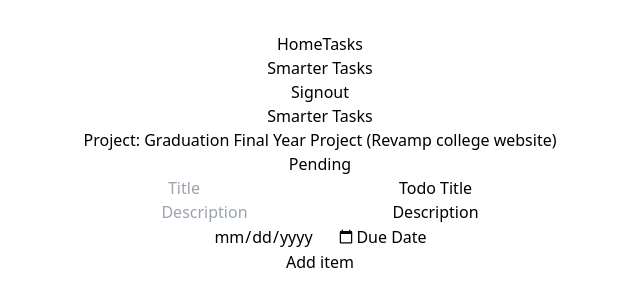
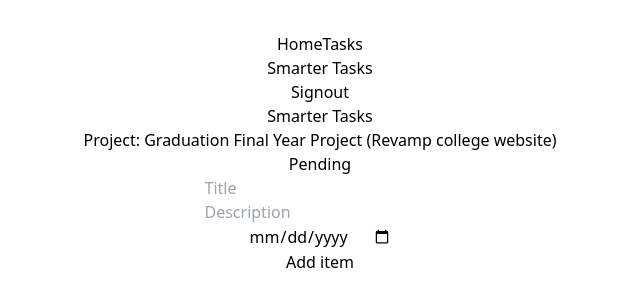
Before and after one commit to chandramoulisangabathula01/wd301, a React (Vite) app in the folder smarter-tasks/: page /tasks in a window 1280 px wide. Shown: the top 306 px of the page, without its empty margins (320-960 px from the left). Built offline with nearby package versions, Linux system fonts and the light colour scheme; sample sign-in values are in the browser's storage.

Commit message:
l-5 localstorage changed

```diff
--- a/smarter-tasks/src/TaskApp.tsx
+++ b/smarter-tasks/src/TaskApp.tsx
@@ -1,30 +1,47 @@
-
 import { TaskItem } from "./types";
 import TaskForm from "./TaskForm";
 import TaskList from "./TaskList";
 import './App.css'
 import { useLocalStorage } from "./hooks/useLocalStorage";
+import React from "react";
 
 interface TaskAppState {
     tasks: TaskItem[];
 }
 
-
 const TaskApp = () => {
 
-    const addTask = (task: TaskItem) => {
-        setTaskAppState({ tasks: [...taskAppState.tasks, task] });
-    };
+
 
     const [taskAppState, setTaskAppState] = useLocalStorage<TaskAppState>("tasks", {
         tasks: [],
     });
 
+    React.useEffect(() => {
+        const id = setTimeout(() => {
+          console.log(`Saved ${taskAppState.tasks.length} items to backend...`);
+        }, 5000);
+        return () => {
+          console.log("cancel any existing n/w call");
+          clearTimeout(id);
+        };
+    }, [taskAppState.tasks]);
+
+    // added the task
+    const addTask = (task: TaskItem) => {
+        console.log("Adding task:", task);
+        setTaskAppState({ tasks: [...taskAppState.tasks, task] });
+    };
+
+    // delete the task
     const deleteTask = (index: number)=>{
         const updatedTasks = [...taskAppState.tasks];
         updatedTasks.splice(index,1);
         setTaskAppState({tasks: updatedTasks});
     };
+
+
+
 
 
     return (
--- a/smarter-tasks/src/TaskForm.tsx
+++ b/smarter-tasks/src/TaskForm.tsx
@@ -39,8 +39,8 @@ const TaskForm = (props: TaskFormProps) => {
     }
     const addTask: React.FormEventHandler<HTMLFormElement> = (event) => {
         event.preventDefault();
-        console.log(`Submitted the form with`);
-        if (formState.title.length === 0 || formState.dueDate.length === 0) {
+        console.log("Form state:", formState);
+        if (formState.title.length === 0 || formState.dueDate.length === 0 || formState.description.length === 0 ) {
           return;
         }
         props.addTask(formState);
@@ -54,19 +54,18 @@ const TaskForm = (props: TaskFormProps) => {
                     <div className="relative z-0 w-full mb-6 group">
                         <input
                             id="todoTitle"
-
                             type="text"
                             value={formState.title}
                             onChange={titleChanged}
                             className="block py-2.5 px-0 w-full text-sm text-gray-900 bg-transparent border-0 border-b-2 border-gray-300 appearance-none dark:border-gray-600 dark:focus:border-blue-500 focus:outline-none focus:ring-0 focus:border-blue-600 peer"
                             placeholder="Title"
                         />
-                        <label
+                        {/* <label
                             htmlFor="todoTitle"
                             className="peer-focus:font-medium absolute text-sm text-gray-500 dark:text-gray-400 duration-300 transform -translate-y-6 scale-75 top-3 -z-10 origin-[0] peer-focus:left-0 peer-focus:text-blue-600 peer-focus:dark:text-blue-500 peer-placeholder-shown:scale-100 peer-placeholder-shown:translate-y-0 peer-focus:scale-75 peer-focus:-translate-y-6"
                         >
                             Todo Title
-                        </label>
+                        </label> */}
                     </div>
                     <div className="relative z-0 w-full mb-6 group">
                         <input
@@ -78,12 +77,12 @@ const TaskForm = (props: TaskFormProps) => {
                             placeholder="Description"
                             className="block py-2.5 px-0 w-full text-sm text-gray-900 bg-transparent border-0 border-b-2 border-gray-300 appearance-none dark:border-gray-600 dark:focus:border-blue-500 focus:outline-none focus:ring-0 focus:border-blue-600 peer"
                         />
-                        <label
+                        {/* <label
                             htmlFor="todoDescription"
                             className="peer-focus:font-medium absolute text-sm text-gray-500 dark:text-gray-400 duration-300 transform -translate-y-6 scale-75 top-3 -z-10 origin-[0] peer-focus:left-0 peer-focus:text-blue-600 peer-focus:dark:text-blue-500 peer-placeholder-shown:scale-100 peer-placeholder-shown:translate-y-0 peer-focus:scale-75 peer-focus:-translate-y-6"
                         >
                             Description
-                        </label>
+                        </label> */}
                     </div>
                     <div className="relative z-0 w-full mb-6 group">
                         <input
@@ -96,12 +95,12 @@ const TaskForm = (props: TaskFormProps) => {
                             placeholder="Due Date"
                             required
                         />
-                        <label
+                        {/* <label
                             htmlFor="todoDueDate"
                             className="peer-focus:font-medium absolute text-sm text-gray-500 dark:text-gray-400 duration-300 transform -translate-y-6 scale-75 top-3 -z-10 origin-[0] peer-focus:left-0 peer-focus:text-blue-600 peer-focus:dark:text-blue-500 peer-placeholder-shown:scale-100 peer-placeholder-shown:translate-y-0 peer-focus:scale-75 peer-focus:-translate-y-6"
                         >
                             Due Date
-                        </label>
+                        </label> */}
                     </div>
                     <div className="relative z-0 w-full mb-6 group">
                         <button
--- a/smarter-tasks/src/hooks/useLocalStorage.ts
+++ b/smarter-tasks/src/hooks/useLocalStorage.ts
@@ -1,12 +1,20 @@
 import { useState, useEffect } from "react";
+
+const storedValue = <T>(key: string, defaultValue: T): T => {
+  const savedItem = localStorage.getItem(key);
+  if (savedItem) {
+    return JSON.parse(savedItem);
+  }
+  return defaultValue;
+};
 
 export const useLocalStorage = <T,>(
     key: string,
     defaultValue: T
   ): [T, React.Dispatch<React.SetStateAction<T>>] => {
     const [value, setValue] = useState(() => {
-      const storedValue = localStorage.getItem(key);
-      return storedValue !== null ? JSON.parse(storedValue) : defaultValue;
+
+      return storedValue(key, defaultValue);
     });
 
     useEffect(() => {
--- a/smarter-tasks/src/pages/Notfound.tsx
+++ b/smarter-tasks/src/pages/Notfound.tsx
@@ -7,7 +7,7 @@ const Notfound = () => {
       <h1>404 - Not Found</h1>
       <p>The page does not exist.</p>
       <Link to="/home">
-        <button id="backToHomeButton" className="bg-green-700 text-white py-3 px-5 mb-4 rounded-lg hover:bg-green-600">Go to Homepage</button>
+        <button id="backToHomeButton" className="bg-green-700  py-3 px-5 text-white rounded-lg hover:bg-green-600 mb-4 ">Go to Homepage</button>
       </Link>
     </div>
   );
```
